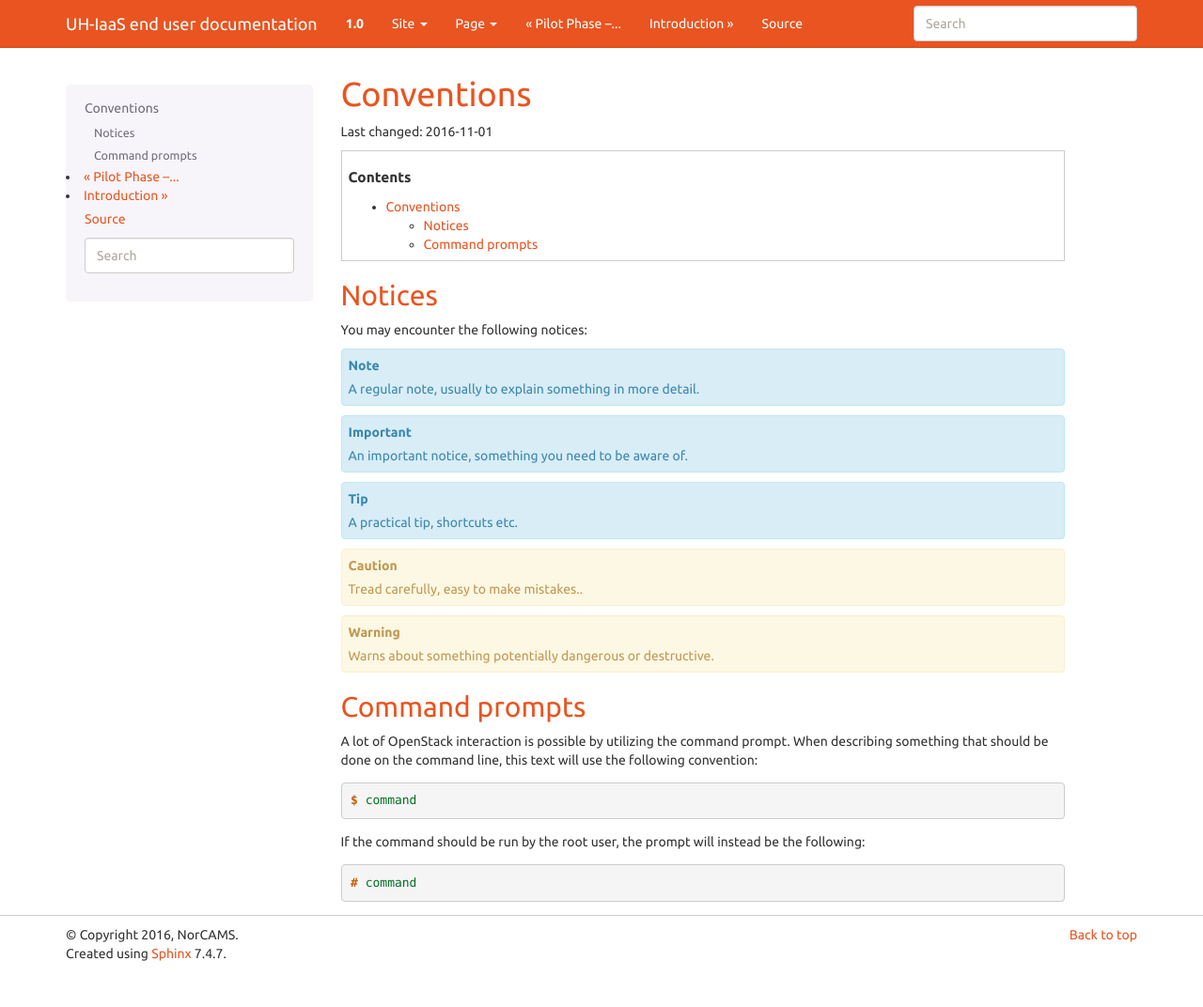
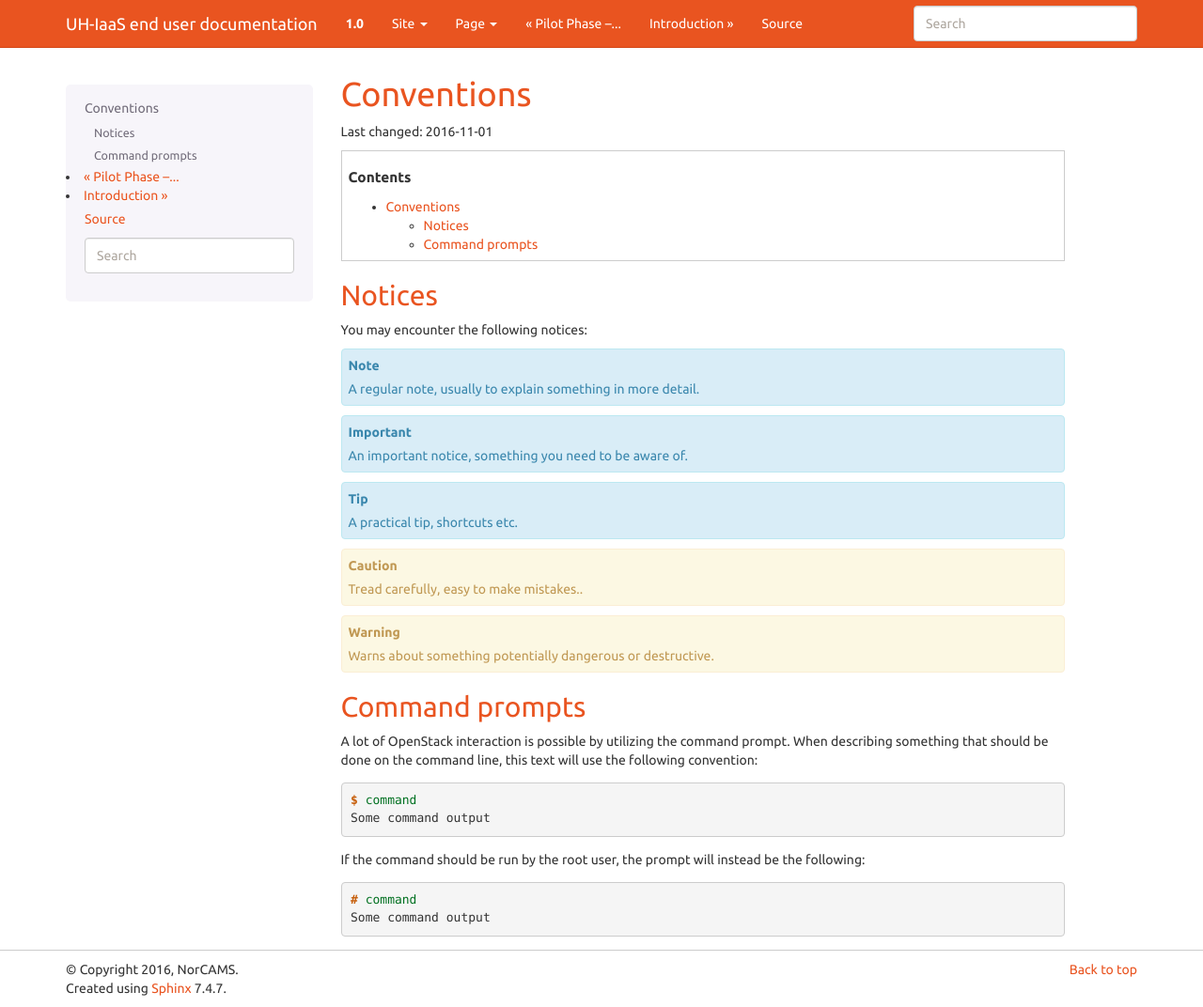
Before and after one commit to norcams/docs-enduser, a Sphinx documentation site: the page built from docs/conventions.rst, in a window 1280 px wide and 1072 px high. Shown: the whole window at 94% size. Built offline with Sphinx 7.4.7, drawn with Linux system fonts in a browser that asks for light colours.

Commit message:
code-block

```diff
--- a/docs/conventions.rst
+++ b/docs/conventions.rst
@@ -38,6 +38,7 @@ line, this text will use the following convention:
 .. code-block:: console
 
   $ command
+  Some command output
 
 If the command should be run by the root user, the prompt will instead
 be the following:
@@ -45,3 +46,4 @@ be the following:
 .. code-block:: console
 
   # command
+  Some command output
```
